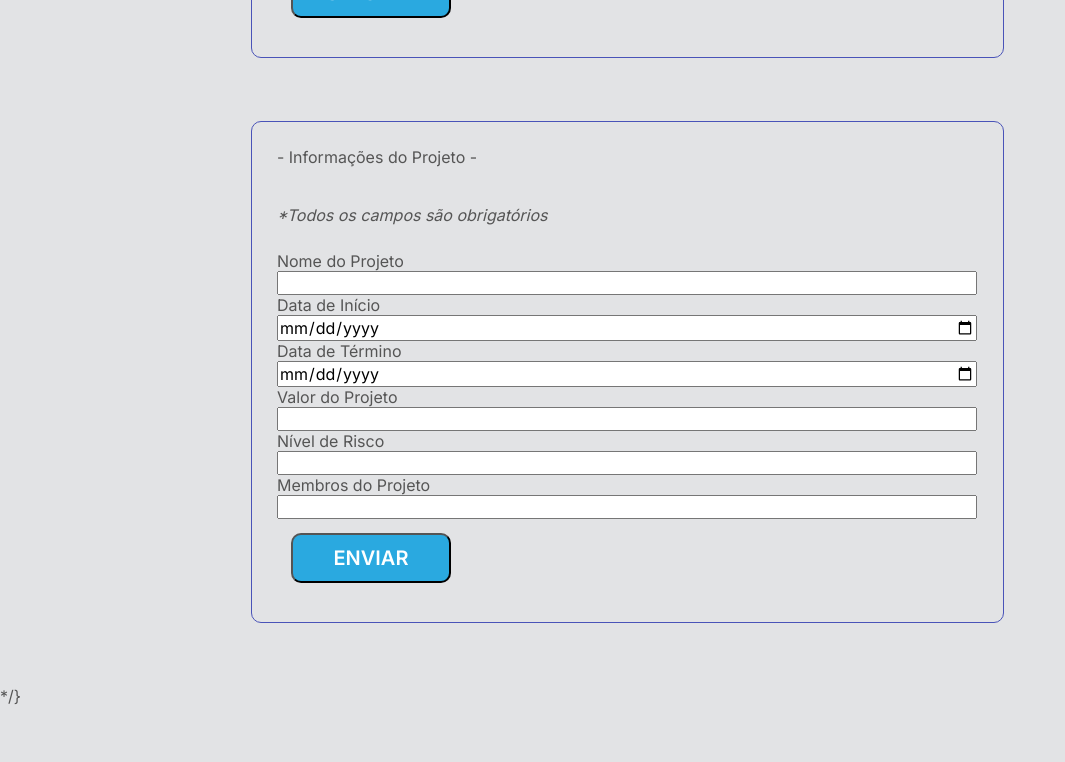
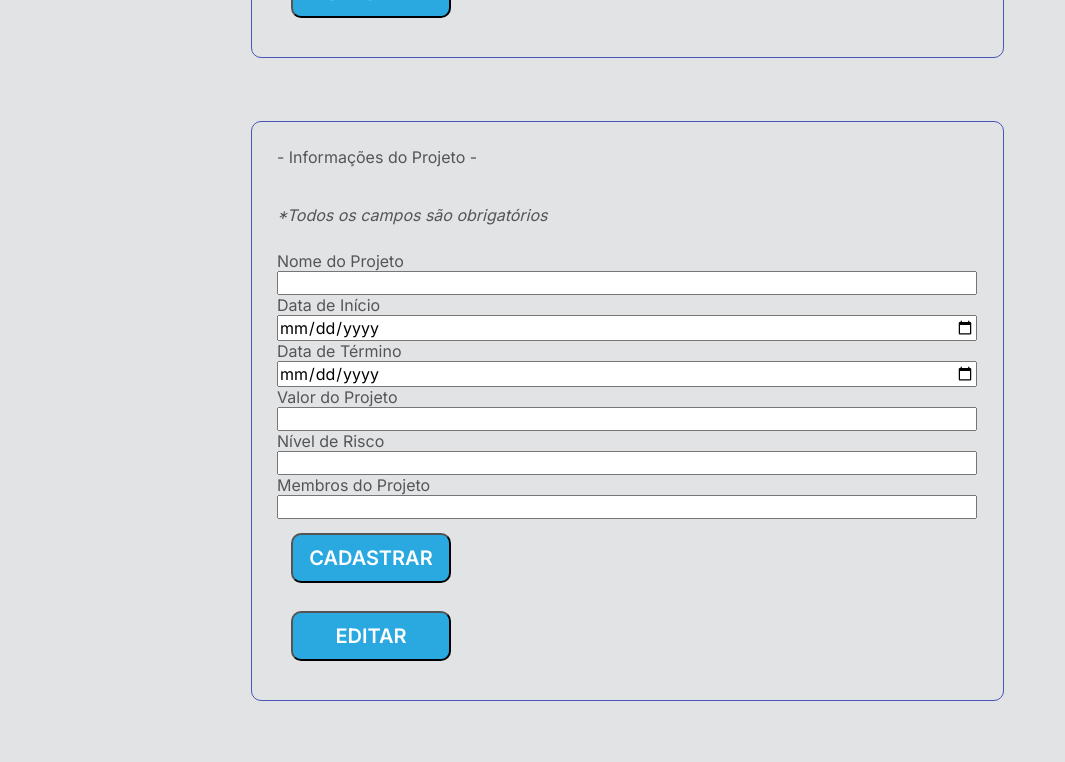
Before and after one commit to Jon-Lopes/SistemaLorem3, a React (Create React App) app: page / in a window 1280 px wide. Shown: the part 580-1342 px from the top of the page, without its empty margins (0-1065 px from the left). Built offline with nearby package versions, Linux system fonts and the light colour scheme; a web font is replaced by a local one.

Commit message:
Connection Error resolved

```diff
--- a/src/App.js
+++ b/src/App.js
@@ -14,9 +14,25 @@ function App() {
   const [idSelector, setIdSelector] = useState("");
   const [roiValue, setRoiValue] = useState(0);
 
+  const addProj = () => {
+    Axios.post("http://localhost:3001/create", { formNome: formNome, formDataInicio: formDataInicio, formDataFim: formDataFim, formValor: formValor, formRisco: formRisco, formMembros: formMembros, }).then(() => { console.log("success") })
+  };
+  const editProj = () => {
+    //UPDATE
+  };
+  const delProj = () => {
+    //GET numId
+    //select ROW*
+    //confirm ? del : home
+  };
+  const calcProj = () => {
+    //GET numId,
+    //select (valor, risco),
+    //if FormValor>valorProjDB ? SWITCH risco case1(risco=0 return 5%);
+    //alert (o valor digitado 'e menor do que valor do proj) break;
+  };
 
-
-  const displayHidden1 = () => {
+  const displayHidden2 = () => {
     console.log("ok");
   };
 
@@ -26,20 +42,20 @@ function App() {
 
     <div className='mainDiv'>
       <div className='divBtn'>
-        <button onClick={displayHidden1} id='cadastrar1'>Cadastrar</button>
-        <button onClick={displayHidden1} id='editar1'>Editar</button>
+        <button onClick={displayHidden2} id='cadastrar1'>Cadastrar</button>
+        <button onClick={displayHidden2} id='editar1'>Editar</button>
         <button id='excluir1'>Excluir</button>
         <button id='simular1'>Simular</button> </div>
     </div>
 
 
 
-    <div className='mainDiv'><div className='hideit1'><label for="hideit1">Digite ID do Projeto</label><input id="idSelected" type="number" min="1" max="document.write(numProjDB)" onChange={(event) => { setIdSelector(event.target.value); }} required></input>
+    <div className='mainDiv'><div className='hideit1'><label>Digite ID do Projeto</label><input id="idSelected" type="number" min="1" max="document.write(numProjDB)" onChange={(event) => { setIdSelector(event.target.value); }} required></input>
       <button className='divBtn' id='excluir2'>Excluir</button>
       <button className='divBtn' id='simular2'>Simular</button></div></div>
 
     <div className='mainDiv'>
-      <div className='hideit2'><label for="hideit2"> - Informações do Projeto - </label>
+      <div className='hideit2'><label> - Informações do Projeto - </label>
         <p><i>*Todos os campos são obrigatórios</i></p>
         <label>Nome do Projeto</label> <input id="formNome" type="text" onChange={(event) => { setFormNome(event.target.value); }} required></input>
         <label>Data de Início</label> <input id="formDataInicio" type="date" placeholder="dd-mm-aaaa" value=""
@@ -49,13 +65,14 @@ function App() {
         <label>Valor do Projeto</label> <input name="formValor" type="number" step=".01" onChange={(event) => { setFormValor(event.target.value); }} required></input>
         <label>Nível de Risco</label> <input name="formRisco" type="number" min="0" max="2" onChange={(event) => { setFormRisco(event.target.value); }} required></input>
         <label>Membros do Projeto</label> <input name="formMembros" type="text" onChange={(event) => { setFormMembros(event.target.value); }} required></input>
-        <button className="divBtn" id='enviar1'>Enviar</button>
+        <button onClick={addProj} className="divBtn" id='cadastrar2'>Cadastrar</button>
+        <button onClick={editProj} className="divBtn" id='editar2'>Editar</button>
       </div>
-    </div> */}
+    </div>
 
-    <div className='mainDiv'><div className='hideit3'><label for="hideit3"> - Simular Retorno de Investimento - </label>
+    <div className='mainDiv'><div className='hideit3'><label> - Simular Retorno de Investimento - </label>
       <label>Valor do Investimento</label><input name="formInvest" type="number" step=".01" onChange={(event) => { setRoiValue(event.target.value); }} required></input>
-      <button className='divBtn' type="submit" form="roiProj" id='simular3'>Simular</button>
+      <button onClick={calcProj} className='divBtn' type="submit" form="roiProj" id='simular3'>Simular</button>
     </div></div>
 
   </div>);
```
